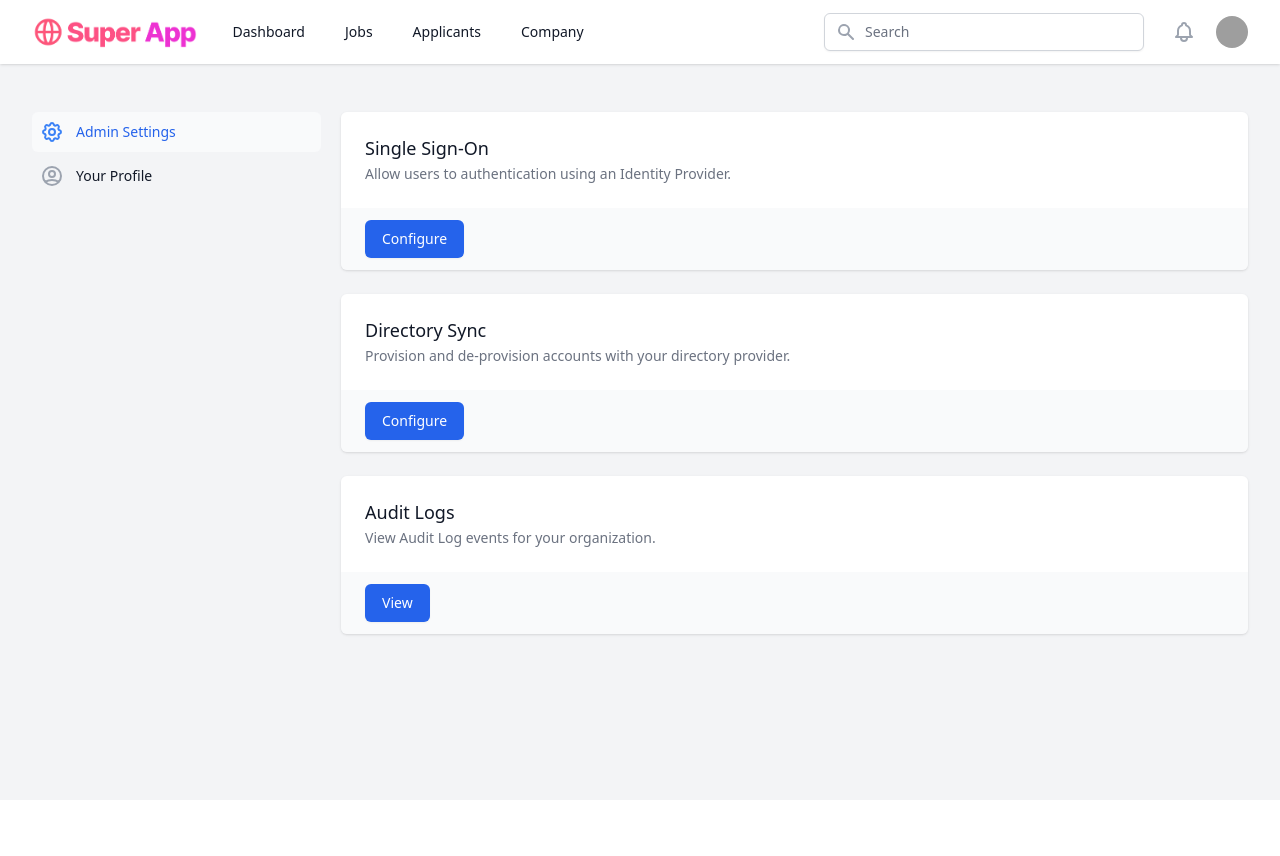
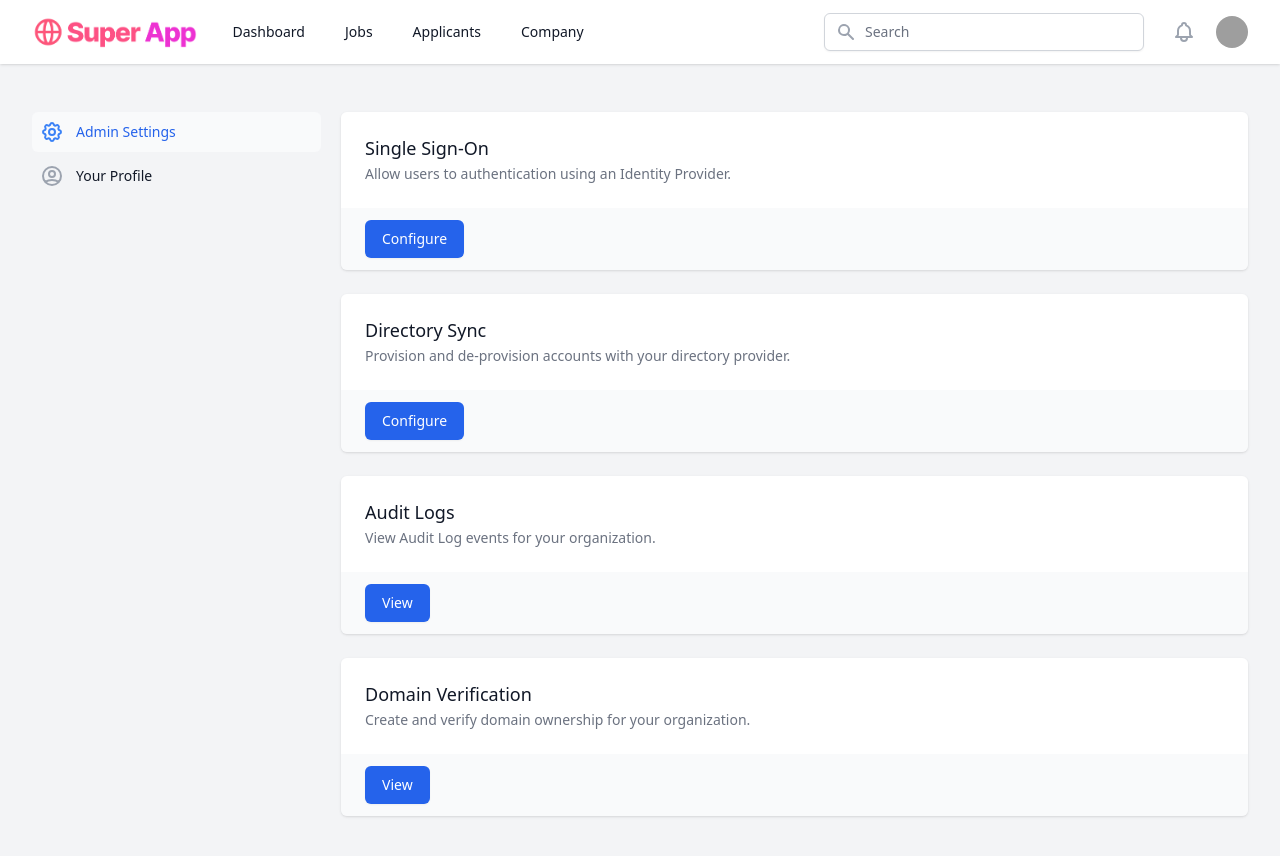
Before and after one commit to workos/workos-explore, a Next.js app: page /app/settings in a window 1280 px wide. Shown: the top 856 px of the page. Before the commit the page ends 800 px from the top, so only its background shows below. Built offline with nearby package versions, Linux system fonts and the light colour scheme; grey boxes are pictures that could not be loaded; a web font is replaced by a local one.

Commit message:
Add domain verificaiton admin portal (#30)

```diff
--- a/components/Settings.js
+++ b/components/Settings.js
@@ -124,6 +124,34 @@
               </div>
             </form>
           </section>
+
+          <section aria-labelledby="payment-details-heading">
+            <form onSubmit={props.onSubmit.bind(this, 'domain_verification')}>
+              <div className="shadow sm:rounded-md sm:overflow-hidden">
+                <div className="bg-white py-6 px-4 sm:p-6">
+                  <div>
+                    <h2
+                      id="payment-details-heading"
+                      className="text-lg leading-6 font-medium text-gray-900"
+                    >
+                      Domain Verification
+                    </h2>
+                    <p className="mt-1 text-sm text-gray-500">
+                      Create and verify domain ownership for your organization.
+                    </p>
+                  </div>
+                </div>
+                <div className="px-4 py-3 bg-gray-50 sm:px-6">
+                  <button
+                    type="submit"
+                    className="py-2 px-4 border border-transparent text-sm font-medium rounded-md shadow-sm text-white bg-blue-600 hover:bg-blue-700 focus:outline-none focus:ring-2 focus:ring-offset-2 focus:ring-blue-500"
+                  >
+                    View
+                  </button>
+                </div>
+              </div>
+            </form>
+          </section>
         </div>
       </div>
     </main>
```
